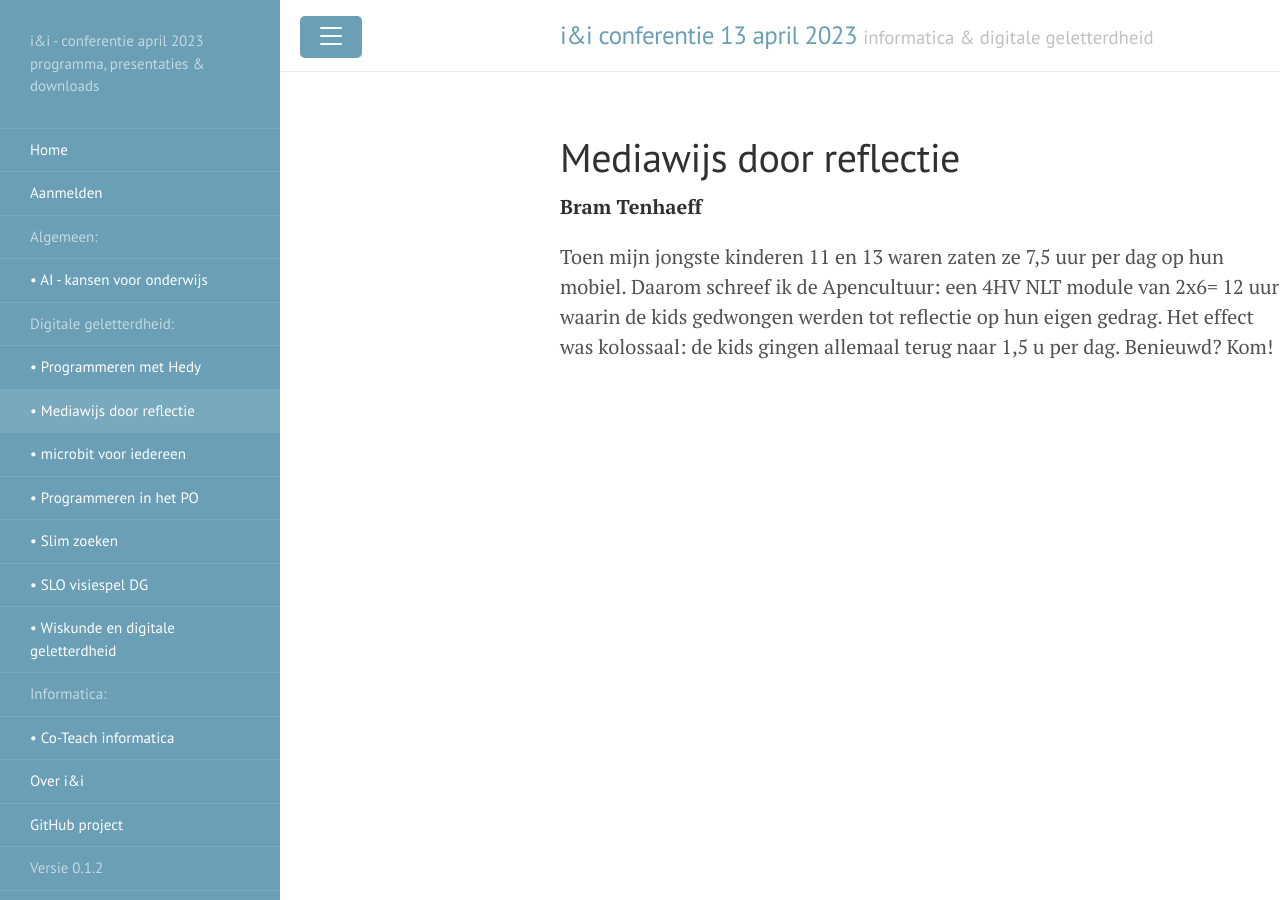
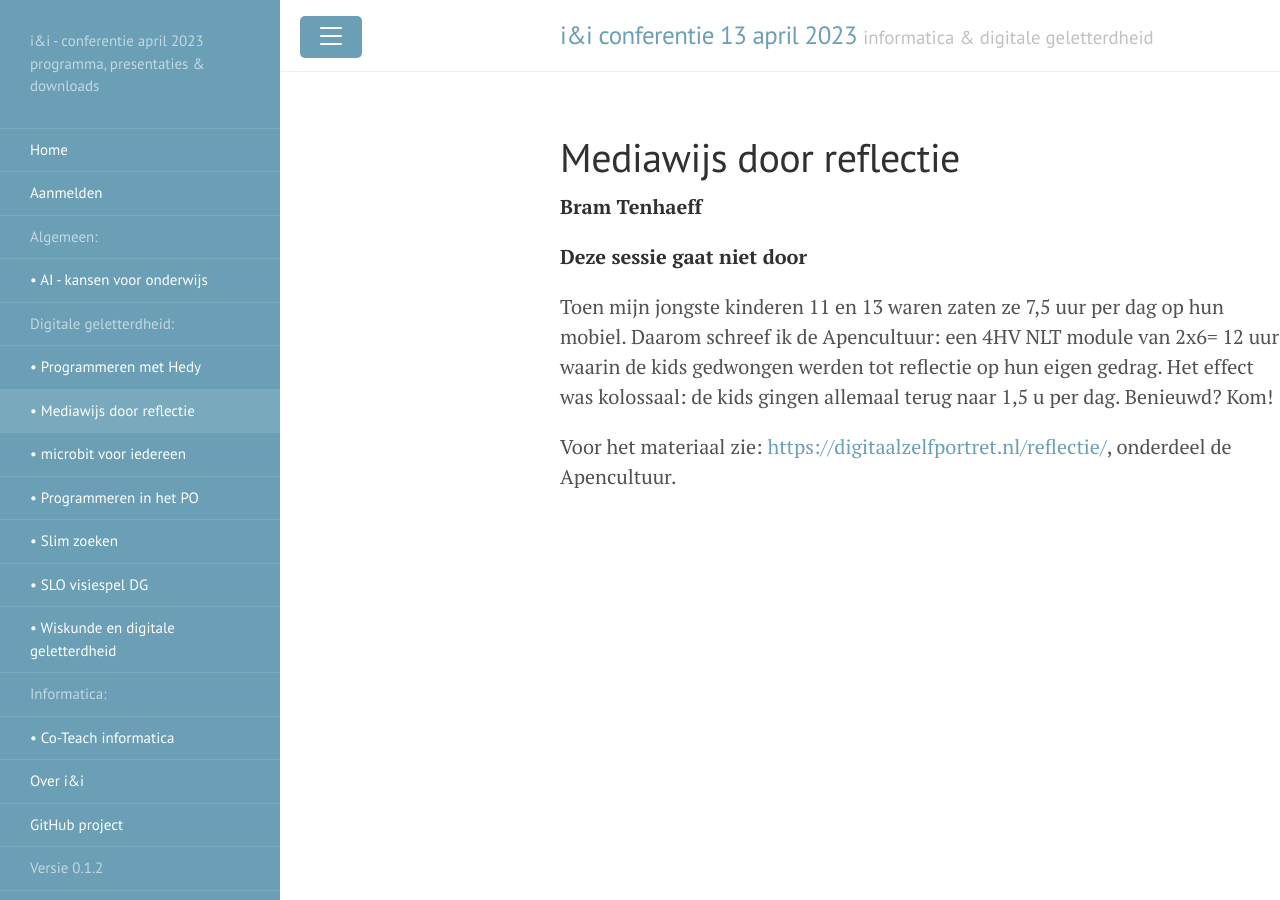
Before and after one commit to ieni/april2023, a Jekyll site: the page built from _dg/mediawijsheid-tenhaeff.md, in a window 1280 px wide. Built offline with Jekyll 4.4.1, drawn with Linux system fonts in a browser that asks for light colours.

Commit message:
Sessie Tenhaeff vervalt

```diff
--- a/_dg/mediawijsheid-tenhaeff.md
+++ b/_dg/mediawijsheid-tenhaeff.md
@@ -5,8 +5,13 @@ title: Mediawijs door reflectie
 
 **Bram Tenhaeff**
 
+**Deze sessie gaat niet door**
+
 Toen mijn jongste  kinderen 11 en 13 waren zaten ze 7,5 uur per dag op hun
 mobiel. Daarom schreef ik de Apencultuur: een 4HV NLT module van 2x6= 12 uur
 waarin de kids gedwongen werden tot reflectie op hun eigen gedrag. Het effect
 was kolossaal: de kids gingen allemaal terug naar 1,5 u per dag. Benieuwd?
 Kom!
+
+Voor het materiaal zie:
+[https://digitaalzelfportret.nl/reflectie/](https://digitaalzelfportret.nl/REFLECTIE/){:target="_blank"}, onderdeel de Apencultuur.
```
Also changed, not shown: index.md (+1 -1 lines), assets/ieni-april-2023-programma-230328.png (added).
